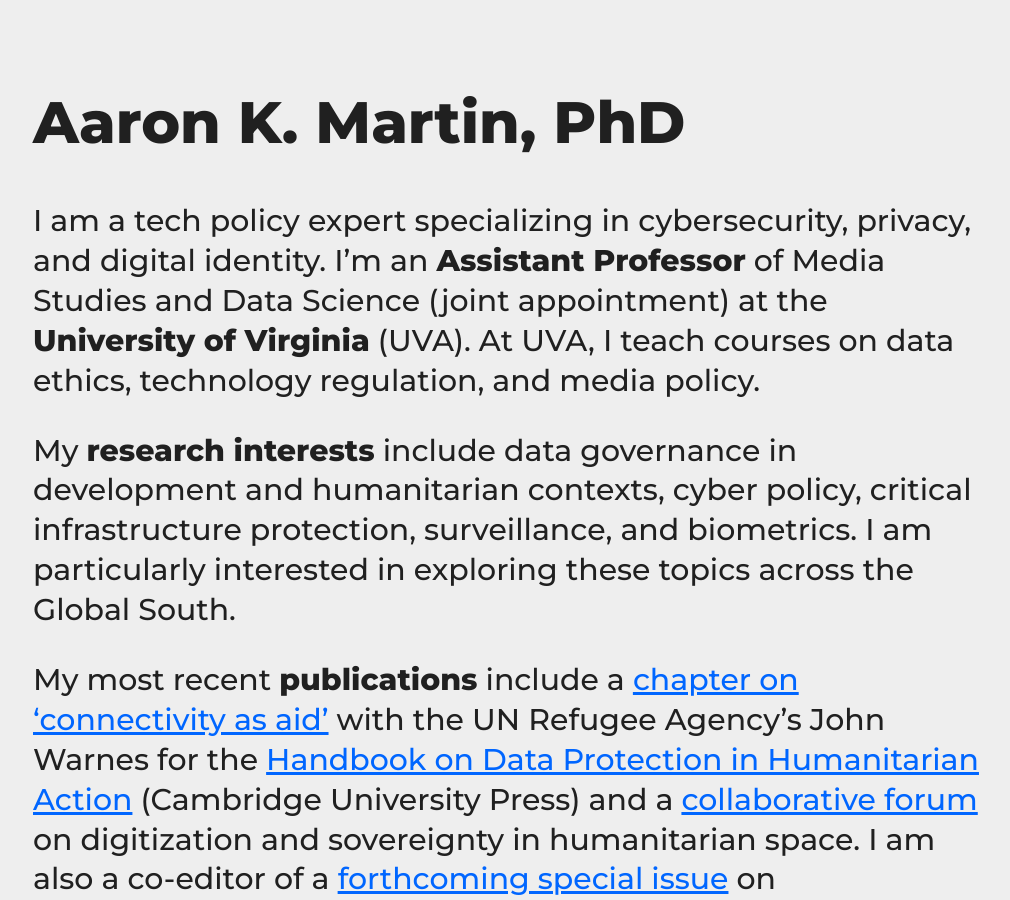
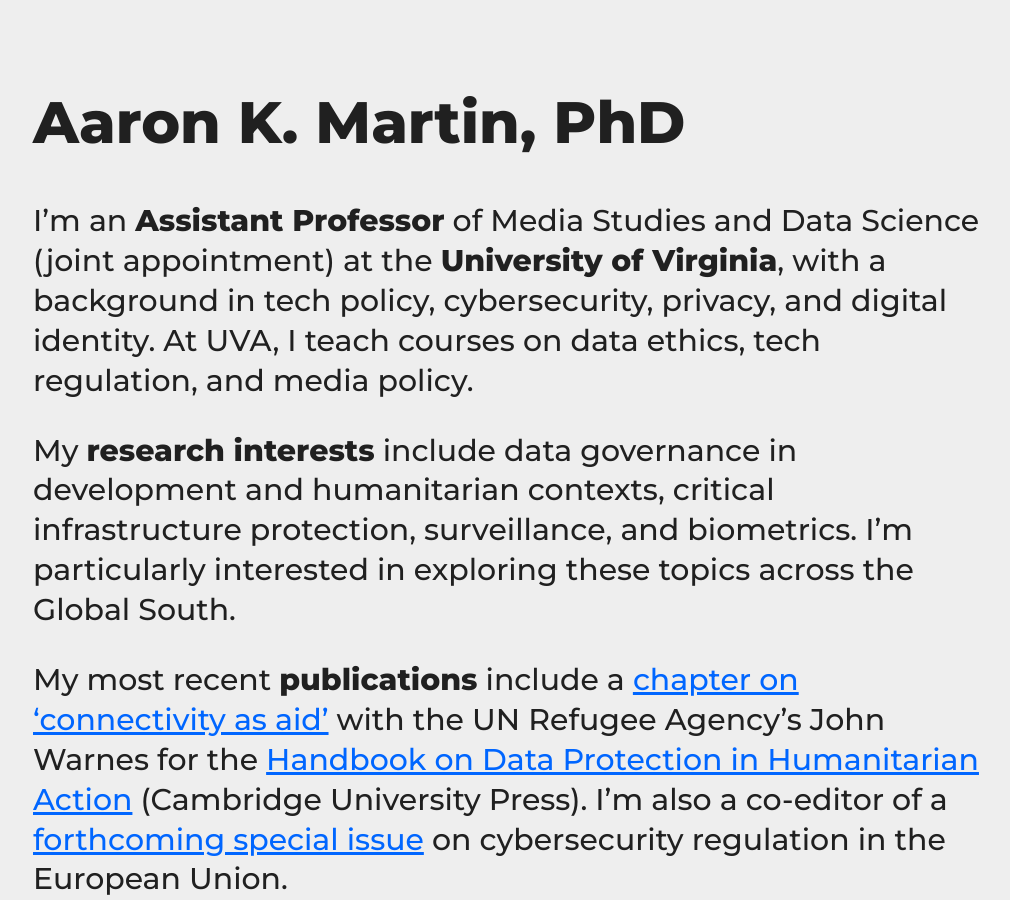
Before and after one commit to haroonalrasheed/641a, a Jekyll site: the page built from index.md, in a window 1280 px wide and 900 px high. Shown: the whole window, without its empty margins (131-1141 px from the left). Built offline with Jekyll 4.4.1, drawn with Linux system fonts in a browser that asks for light colours; some of the changed text lies outside the part shown.

Commit message:
Update index.md

```diff
--- a/index.md
+++ b/index.md
@@ -2,17 +2,17 @@
 layout: default
 title: Aaron K. Martin, PhD
 ---
-I am a tech policy expert specializing in cybersecurity, privacy, and digital identity. I'm an **Assistant Professor** of Media Studies and Data Science (joint appointment) at the **University of Virginia** (UVA). At UVA, I teach courses on data ethics, technology regulation, and media policy.
+I'm an **Assistant Professor** of Media Studies and Data Science (joint appointment) at the **University of Virginia**, with a background in tech policy, cybersecurity, privacy, and digital identity. At UVA, I teach courses on data ethics, tech regulation, and media policy.
 
-My **research interests** include data governance in development and humanitarian contexts, cyber policy, critical infrastructure protection, surveillance, and biometrics. I am particularly interested in exploring these topics across the Global South.
+My **research interests** include data governance in development and humanitarian contexts, critical infrastructure protection, surveillance, and biometrics. I'm particularly interested in exploring these topics across the Global South.
 
-My most recent **publications** include a [chapter on 'connectivity as aid'](https://www.cambridge.org/core/books/handbook-on-data-protection-in-humanitarian-action/connectivity-as-aid/53154B65F025BA904CAC05B7454DE579) with the UN Refugee Agency's John Warnes for the [Handbook on Data Protection in Humanitarian Action](https://www.cambridge.org/core/books/handbook-on-data-protection-in-humanitarian-action/025CE3DFD1FAD908DD1412C20E49F955)  (Cambridge University Press) and a [collaborative forum](https://doi.org/10.1080/14650045.2022.2047468) on digitization and sovereignty in humanitarian space. I am also a co-editor of a [forthcoming special issue](https://www.sciencedirect.com/special-issue/10GQ4C3726J) on cybersecurity regulation in the European Union.
+My most recent **publications** include a [chapter on 'connectivity as aid'](https://www.cambridge.org/core/books/handbook-on-data-protection-in-humanitarian-action/connectivity-as-aid/53154B65F025BA904CAC05B7454DE579) with the UN Refugee Agency's John Warnes for the [Handbook on Data Protection in Humanitarian Action](https://www.cambridge.org/core/books/handbook-on-data-protection-in-humanitarian-action/025CE3DFD1FAD908DD1412C20E49F955) (Cambridge University Press). I'm also a co-editor of a [forthcoming special issue](https://www.sciencedirect.com/special-issue/10GQ4C3726J) on cybersecurity regulation in the European Union.
 
-Prior to joining UVA, I was based at Maastricht University's European Centre on Privacy and Cybersecurity; from 2018-2023, I was a Postdoctoral Research Fellow on the European Research Council-funded Global Data Justice project at the Tilburg Institute for Law, Technology, and Society in the Netherlands. Before returning to academia, I developed a tech policy **career**. I was a Vice President of Cyber Policy at JPMorgan Chase in New York from 2015-2018. Before that I worked in tech policy roles at the Organisation for Economic Cooperation and Development (OECD), European Commission's Joint Research Centre, Vodafone Group, and [elsewhere](http://sixfouronea.net/professional-history/). I have also **lectured** internationally including at the London School of Economics and Political Science (LSE), Cornell Tech, NYU Stern, and Fundação Getulio Vargas.
+Prior to joining UVA, I was based at Maastricht University's European Centre on Privacy and Cybersecurity; from 2018-2023, I was a Postdoctoral Research Fellow on the European Research Council-funded Global Data Justice project at the Tilburg Institute for Law, Technology, and Society in the Netherlands. Before returning to academia, I developed a tech policy **career**. I was a Vice President of Cyber Policy at JPMorgan Chase in New York from 2015-2018. Before that I worked in tech policy roles at the Organisation for Economic Cooperation and Development (OECD), European Commission's Joint Research Centre, Vodafone Group, and [elsewhere](http://sixfouronea.net/professional-history/). I've also **lectured** internationally including at the London School of Economics and Political Science (LSE), Cornell Tech, NYU Stern, and Fundação Getulio Vargas.
 
-In recent years I have **advised** the UN Refugee Agency on digital connectivity topics, the GSMA Mobile for Development initiative on its data ethics strategy, and the World Bank on data governance in foundational identity programs. I have also led an international project on data protection regulatory convergence for the European Commission.
+In recent years I've **advised** the UN Refugee Agency on digital connectivity topics, the GSMA Mobile for Development initiative on its data ethics strategy, and the World Bank on data governance in foundational identity programs. I've also led an international project on data protection regulatory convergence for the European Commission.
 
-I have a **PhD** in Information Systems and Innovation from the LSE, where I studied biometrics.
+I earned a **PhD** in Information Systems and Innovation from the LSE, where I studied biometrics.
 
 <p align="center">
   <img src="images/aaron_martin.jpg">
```
